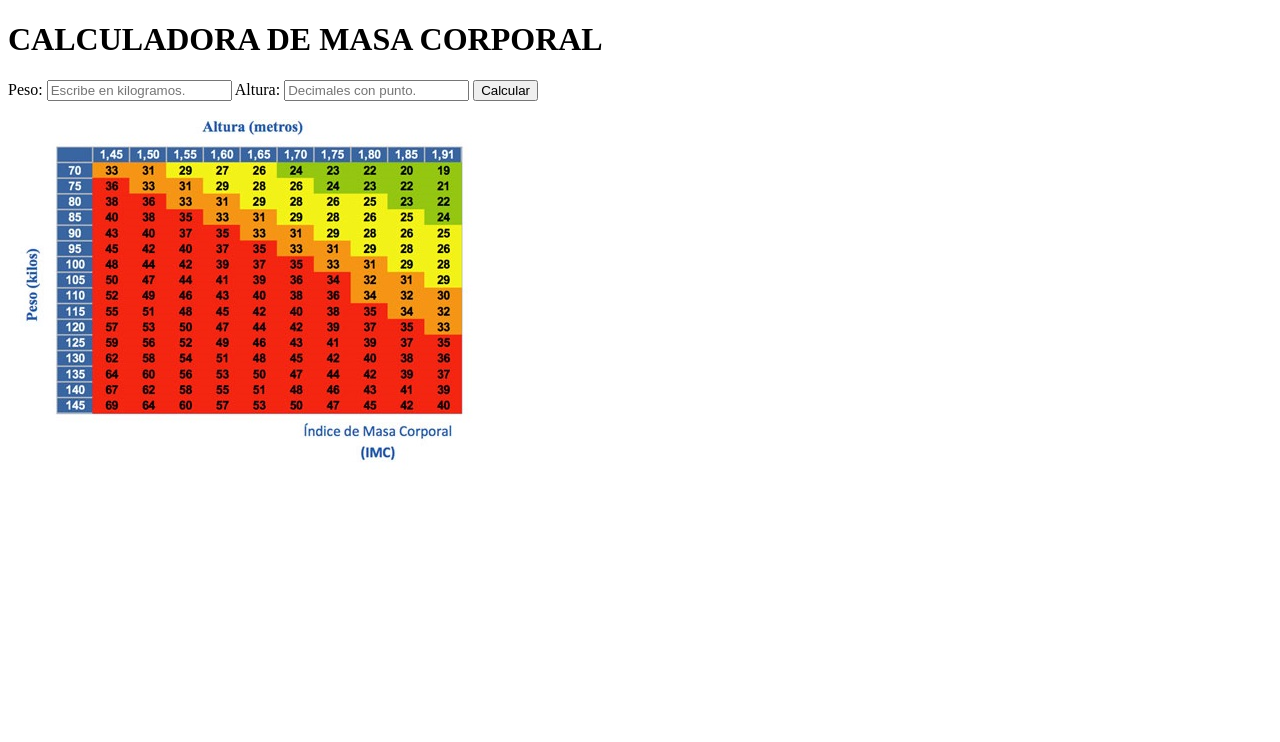
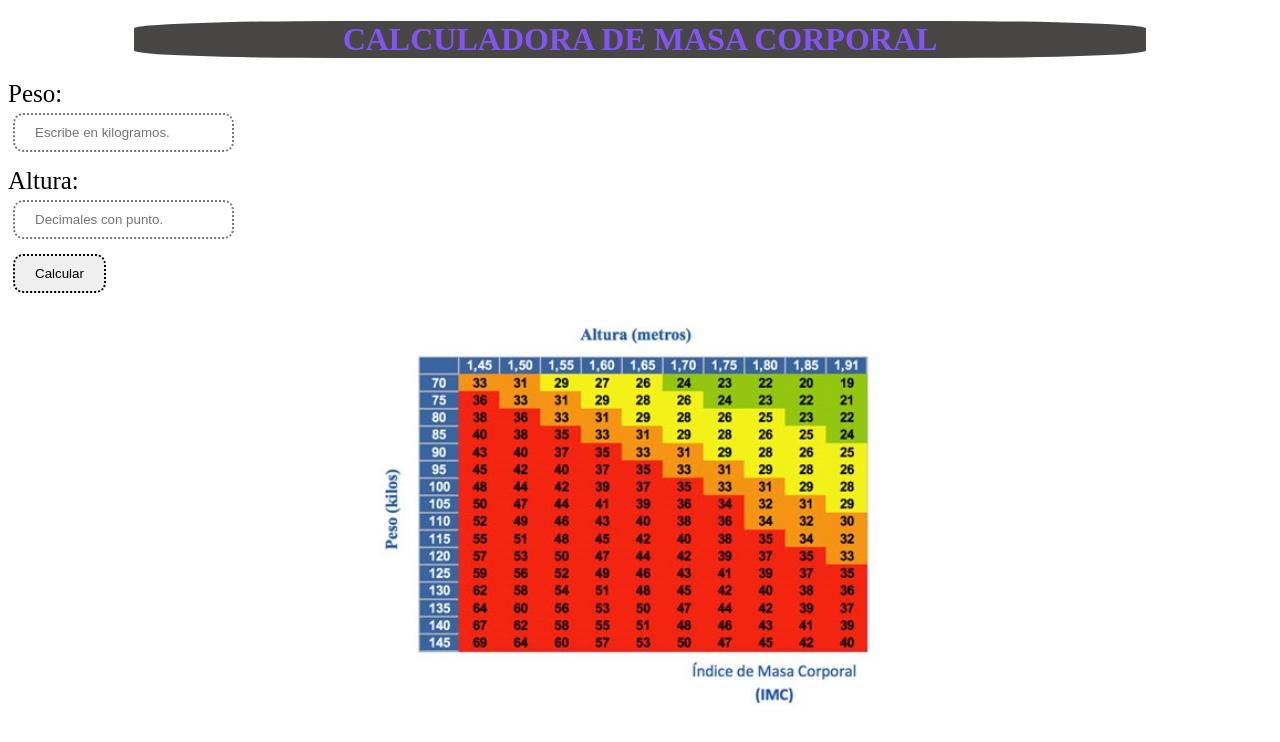
Before and after one commit to Alejandro-Ruiz-14/IMC, a plain HTML site: page index.html in a window 1280 px wide. Drawn offline with Linux system fonts and the light colour scheme.

Commit message:
css de web

```diff
--- /dev/null
+++ b/CSS/style.css
@@ -0,0 +1,39 @@
+/*Colocamos un fondo de color al h1 y le ponemos color también al titulo, aparte de redondear ños extremos*/
+h1{
+    color: rgb(131, 84, 240);
+    background-color: rgb(73, 70, 70);
+    border-radius: 20%;
+}
+
+/*Tamaños del h1 en móvil*/
+@media (max-width:550px) {h1{font-size: 14px;}}
+
+/*Alinear el titulo al centro*/
+div.titulo{
+    width: 80%;
+    text-align: center;
+    margin: 0 auto;
+}
+
+form{
+    display: block;
+    font-size: 25px;
+    justify-content: center;
+}
+
+input{
+    display: block;
+    margin: 5px 5px 15px 5px;
+    border-style:dotted;
+    border-radius: 10px;
+    padding: 10px 20px;
+}
+
+.foto{
+    justify-content: center;
+    text-align: center;
+}
+img{
+    width: 550px;
+    height: auto;
+}
--- a/index.html
+++ b/index.html
@@ -4,10 +4,12 @@
     <meta charset="UTF-8">
     <meta name="viewport" content="width=device-width, initial-scale=1.0">
     <title>Calculadora IMC</title>
-
+    <link rel="stylesheet" href="CSS/style.css">
 </head>
 <body>
+    <div class="titulo">
     <h1>CALCULADORA DE MASA CORPORAL</h1>
+    </div>
     <form action="">
         <label for="txtPeso">Peso:</label>
         <input type="text" id="txtPeso" placeholder="Escribe en kilogramos.">
@@ -18,7 +20,9 @@
         <input type="submit" id="BtnCalcular" value="Calcular">
     </form>
     <br>
+    <div class="foto">
     <img src="img/imc.jpg" alt="Imagen del índice de masa corporal.">
+    </div>
     <script src="calculadora.js"></script>
 </body>
 </html>
```
